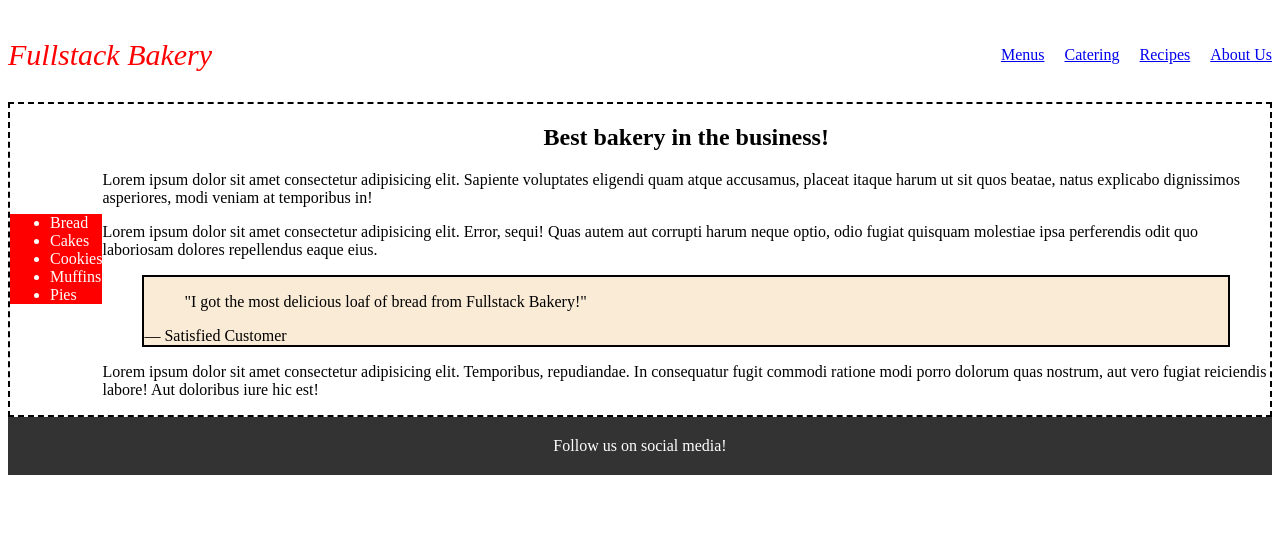
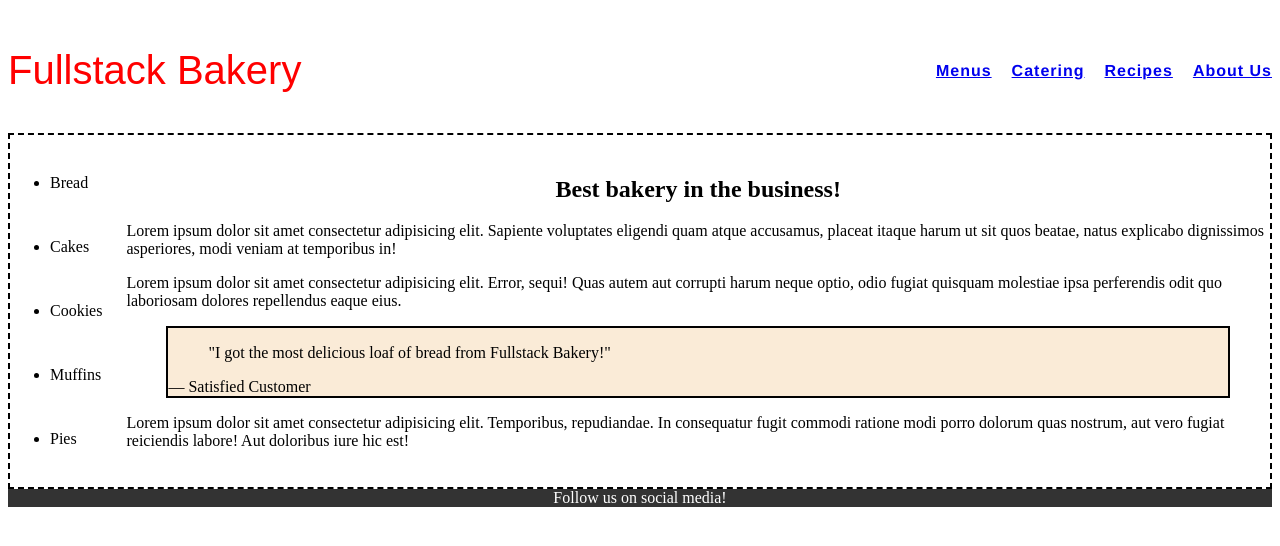
Before and after one commit to byebyewaltz/Fullstack-Bakery, a plain HTML site: page index.html in a window 1280 px wide. Drawn offline with Linux system fonts and the light colour scheme.

Commit message:
formatted menus list

```diff
--- a/index.css
+++ b/index.css
@@ -1,13 +1,19 @@
-main{ display: flex;
-justify-content: center;
-align-items: center;
-border: 2px dashed black;
+main {
+    display: flex;
+    justify-content: center;
+    align-items: center;
+    font-style: sans-serif;
+    gap: 24px;
+    border: 2px dashed black;
 }
 h1{
     display: flex;
-    justify-content: center;}
+    justify-content: center;
+}
 ul{
-    background-color: red; color: white;
+    background-color: white;
+    font: black;
+    line-height: 4;
 }
 .testimonial {
     background-color: antiquewhite;
@@ -18,14 +24,22 @@ ul{
 .brand {
     display: flex;
     justify-content: left;
-    font-style: italic;
+    font-style: italic, bold;
+    font-family:Arial, Helvetica, sans-serif;
     color: red;
-    font-size: 30px;
+    font-size: 40px;
+
 }
 nav {
     display: flex;
     align-items: center;
     gap: 20px;
+    text-decoration: none;
+    margin-left: 25px;
+    color: #222;
+    font-weight: bold;
+    font-family: helvetica;
+    letter-spacing: 1px;
 }
 header {
     display: flex;
@@ -41,17 +55,17 @@ header {
     display:flex;
     flex-direction:column;
     width:180px;
+    height: 500px;
     gap:12px;
 }
 .sidebar button{
     background:#b5332c;
     color:white;
     border:none;
-    padding:12px;
+    gap:12px;
     border-radius:6px;
     font-size:16px;
     text-align:left;
-    cursor:pointer;
 }
 footer{
     display:flex;
@@ -59,5 +73,5 @@ footer{
     align-items:center;
     background:#333;
     color:white;
-    padding:20px;
+    gap:20px;
 }
```
